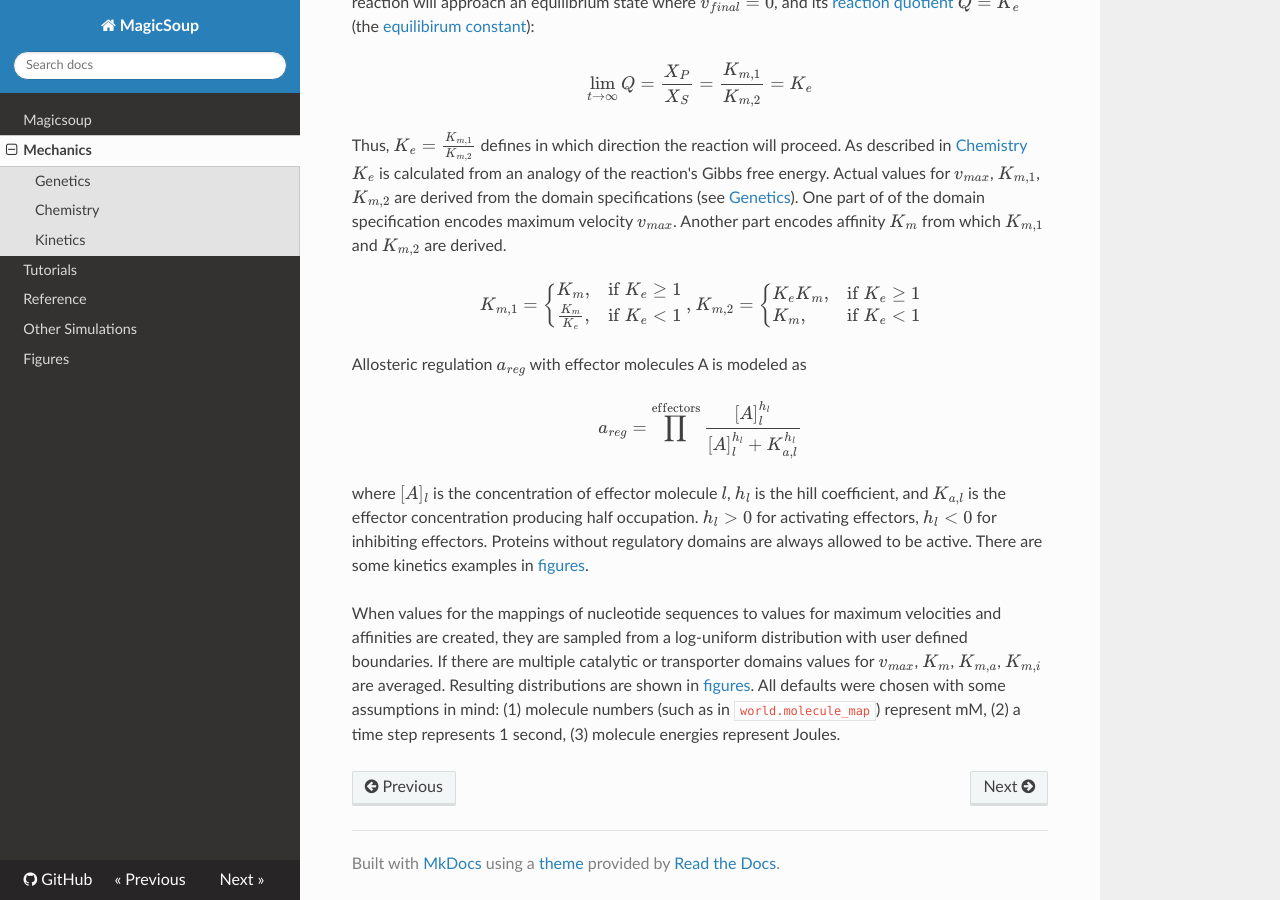
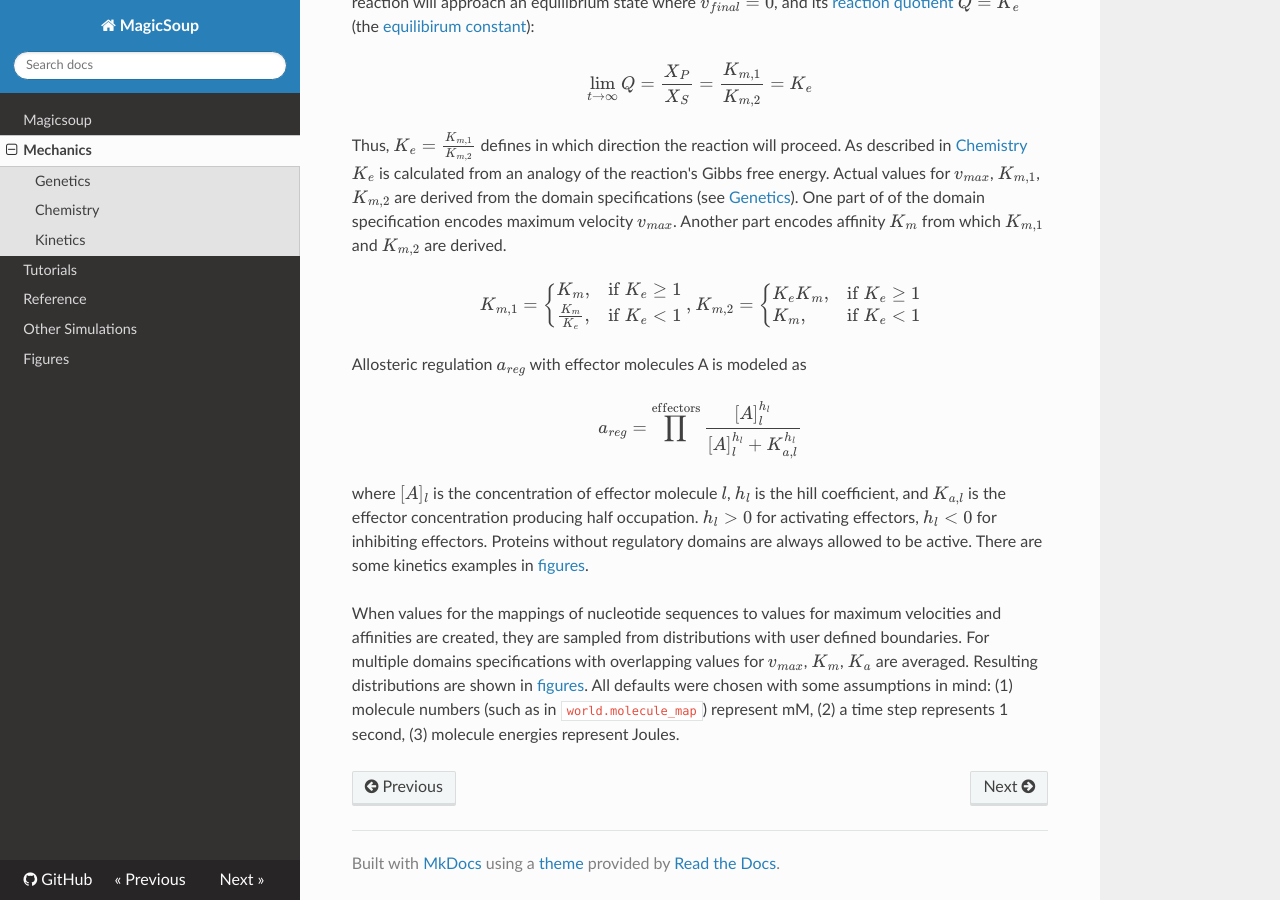
Before and after one commit to mRcSchwering/magic-soup, an MkDocs documentation site: the page built from docs/mechanics.md, in a window 1280 px wide and 900 px high, scrolled down 4313 px. Built offline with MkDocs 1.6.1, drawn with Linux system fonts in a browser that asks for light colours; nearby versions of some CDN libraries; formulas are drawn with MathJax 3.

Commit message:
updated docs

```diff
--- a/docs/mechanics.md
+++ b/docs/mechanics.md
@@ -239,10 +239,10 @@ Proteins without regulatory domains are always allowed to be active.
 There are some kinetics examples in [figures](./figures.md#simple-reaction-kinetics).
 
 When values for the mappings of nucleotide sequences to values for maximum velocities and affinities
-are created, they are sampled from a log-uniform distribution with user defined boundaries.
-If there are multiple catalytic or transporter domains
-values for $v_{max}$, $K_m$, $K_{m,a}$, $K_{m,i}$ are averaged.
-Resulting distributions are shown in [figures](./figures.md#vmax-and-km-distributions).
+are created, they are sampled from distributions with user defined boundaries.
+For multiple domains specifications with overlapping
+values for $v_{max}$, $K_m$, $K_a$ are averaged.
+Resulting distributions are shown in [figures](./figures.md#kinetics-constants-distributions).
 All defaults were chosen with some assumptions in mind:
 (1) molecule numbers (such as in `world.molecule_map`) represent mM,
 (2) a time step represents 1 second,
```
Also changed, not shown: docs/figures.md (+9 -9 lines), docs/img/supporting/constant_distributions.png (added), docs/img/supporting/vmax_km_distributions.png (deleted), 1 other file.
